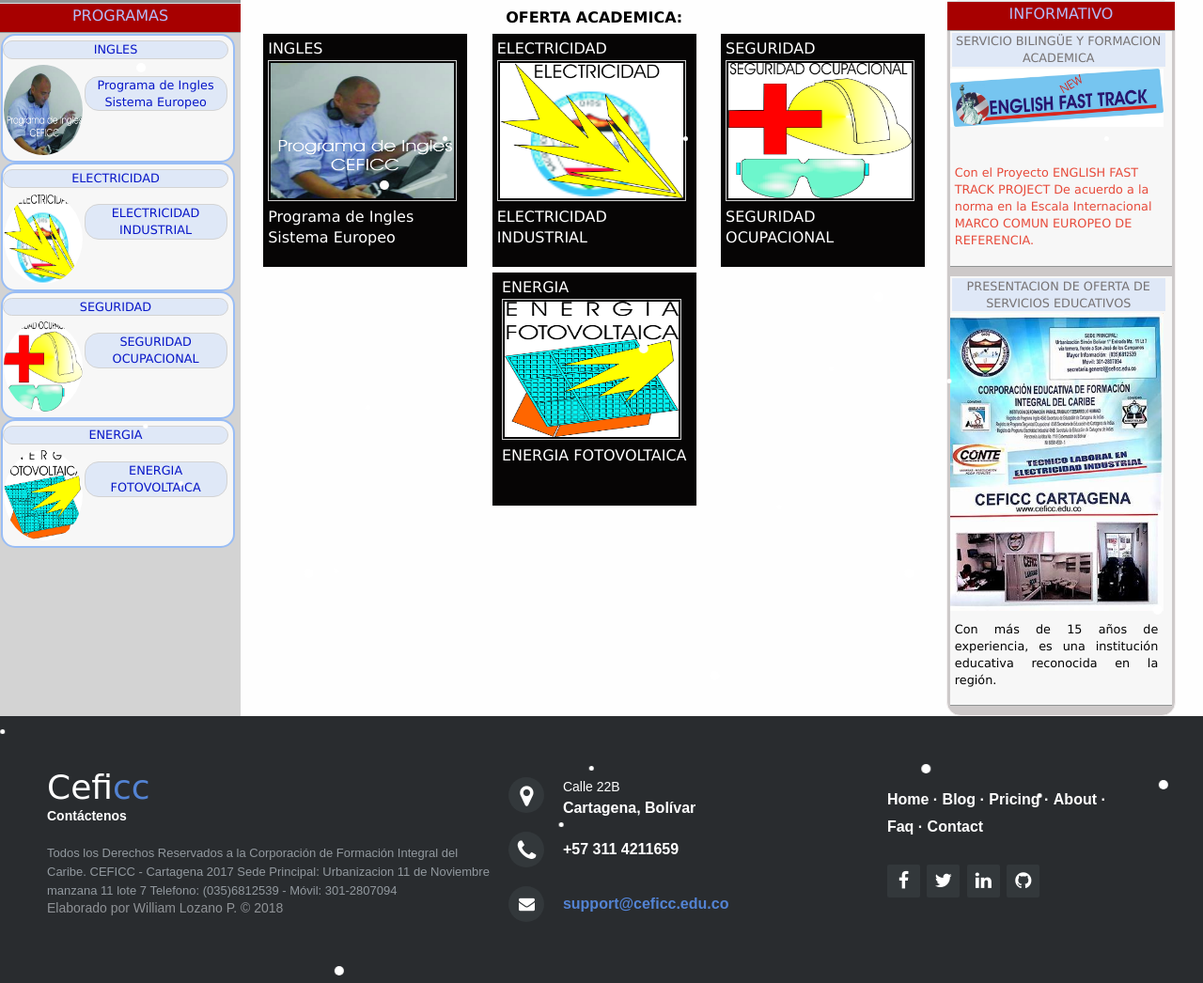
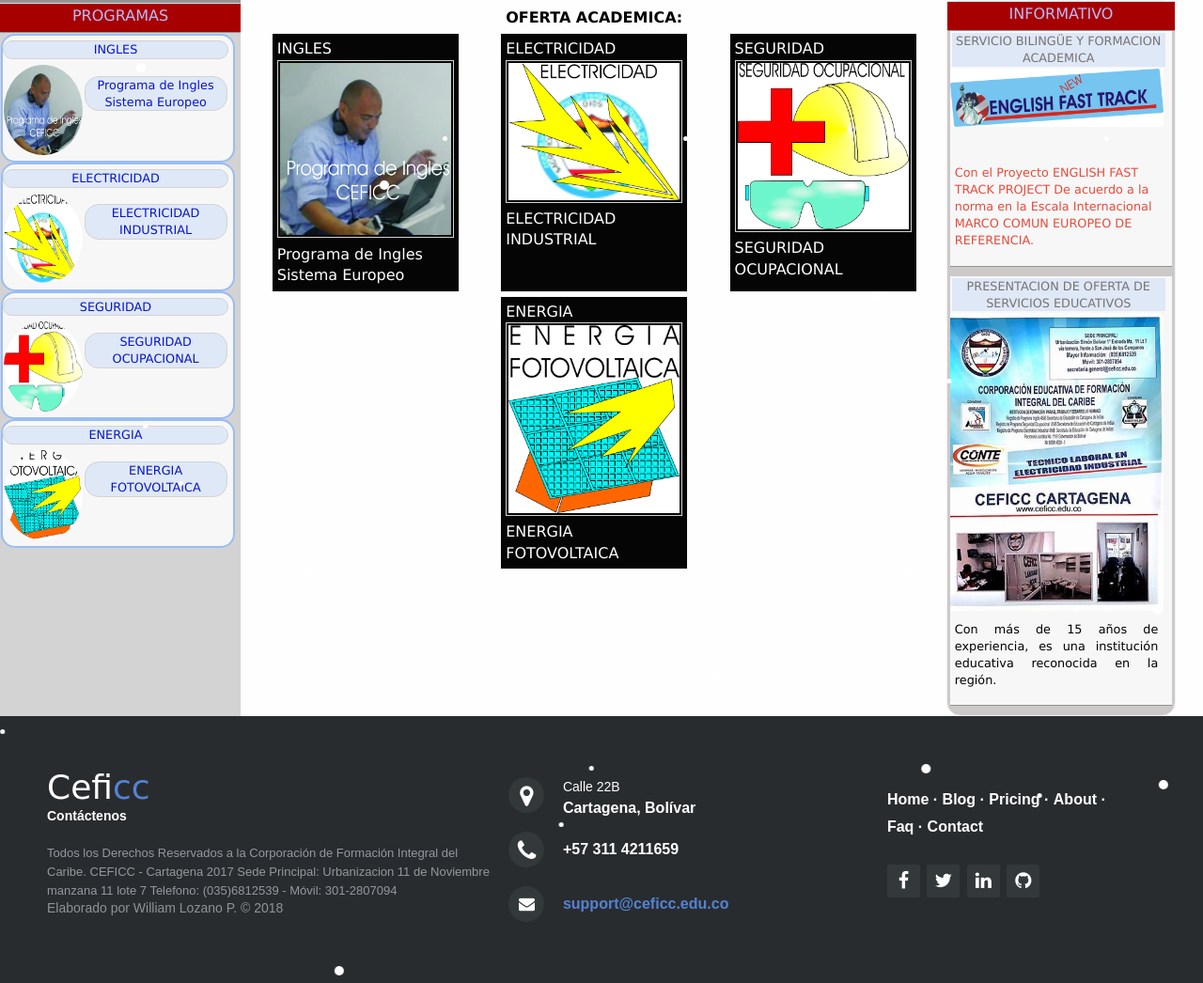
Before and after one commit to sowil6/soluciones_web, a PHP site: page /vista/ofertaacademica in a window 1280 px wide. Shown: the part 111-1157 px from the top of the page at 94% size. Run offline with PHP 8.4, Linux system fonts and the light colour scheme; some libraries are stand-ins or nearby versions.

Commit message:
Update cssOfertaAcademica.css

```diff
--- a/Styles/cssOfertaAcademica.css
+++ b/Styles/cssOfertaAcademica.css
@@ -30,9 +30,9 @@ font-weight:bold;
 justify-content: space-around; /*	item omitido buscando que los li inicien en la izqueirda */
 }
 .ulOferta li {
-	width:30%;
+	width:200px;
 	background-color: #060505;
-	height:250px;
+	height:auto;
 	margin-left:auto;
 	margin-right:auto;
 	margin-top:2px;
@@ -49,8 +49,9 @@ justify-content: center;
 	background:rgba(130,175,245,0.80);cursor:default;
 	}
 .ulOferta embed {
-	width: 97%;
-	height: 150px;
+	box-sizing: border-box;
+	width: 100%;
+	height: auto;
 	padding:2px;
 	border: 1px solid #D3D3D3;
 }
@@ -59,8 +60,8 @@ justify-content: center;
 	color:white;
 }
 .ofertaimagenoVideo{
-	width: 98%;
+	/*width: 98%;
 	height: 150px;
-	border: 1px solid #D3D3D3; /*LightGray */
-padding:10px;/*Pone marco a la imagen*/
+	border: 1px solid #D3D3D3; LightGray */
+p/*adding:10px;Pone marco a la imagen*/
 }
```
